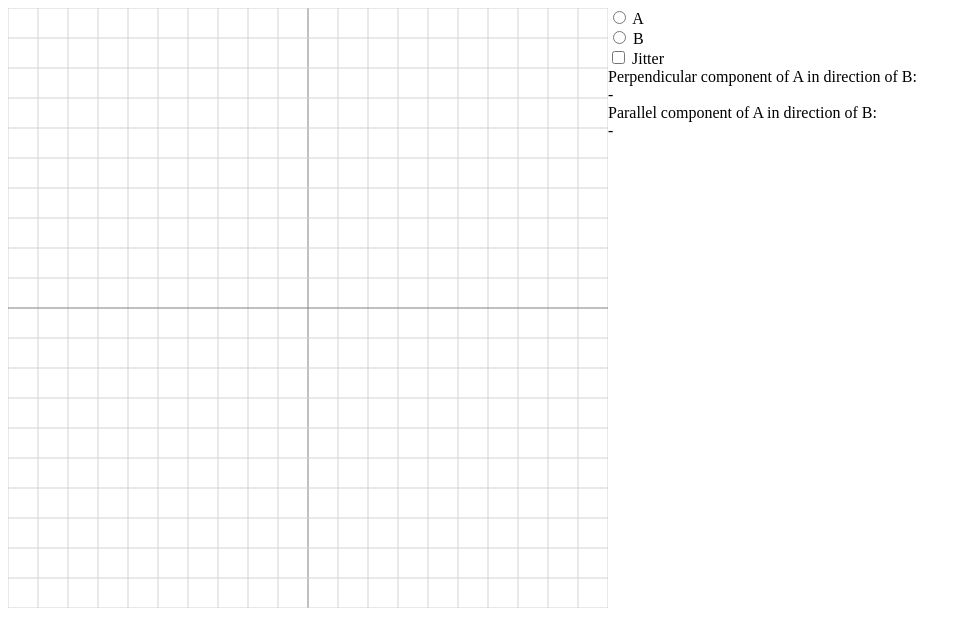
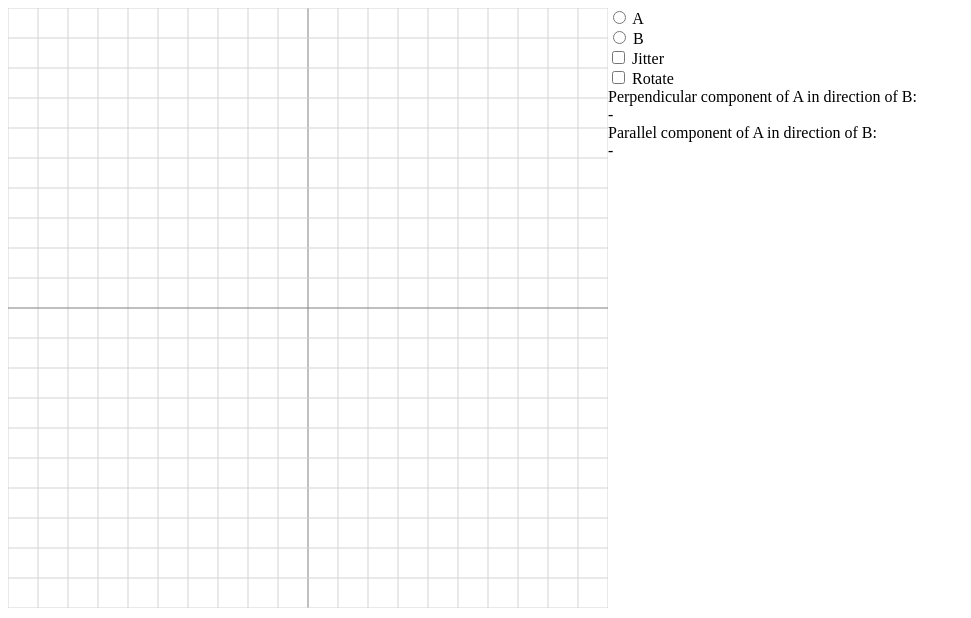
Before and after one commit to msbit/vector-components, a website with bundled scripts: page index.html in a window 1280 px wide. Shown: the whole page, without its empty margins (0-971 px from the left). Built offline with nearby package versions, Linux system fonts and the light colour scheme.

Commit message:
Add rotate checkbox

```diff
--- a/index.html
+++ b/index.html
@@ -19,6 +19,10 @@
           <input type="checkbox" id="jitter" name="jitter" value="jitter">
           <label for="jitter">Jitter</label>
         </div>
+        <div>
+          <input type="checkbox" id="rotate" name="rotate" value="rotate">
+          <label for="rotate">Rotate</label>
+        </div>
         <div>Perpendicular component of A in direction of B:</div>
         <div id="perpendicular-component">-</div>
         <div>Parallel component of A in direction of B:</div>
--- a/index.js
+++ b/index.js
@@ -1,6 +1,18 @@
 import { wrappedContext } from './context.js';
 import { mouseDrag, scaleToCanvas } from './util.js';
 import { Vector } from './vector.js';
+
+function checkbox (document, id, handler) {
+  const input = document.getElementById(id);
+  if (!input) { return; }
+
+  input.addEventListener('change', async (event) => {
+    handler(event.target.checked);
+  });
+
+  handler(false);
+  input.checked = false;
+}
 
 window.addEventListener('load', async (event) => {
   const document = event.target;
@@ -8,7 +20,6 @@ window.addEventListener('load', async (event) => {
 
   const canvas = document.getElementById('canvas');
   const inputs = document.getElementsByTagName('input');
-  const jitterInput = document.getElementById('jitter');
   const perpendicularComponentElement = document.getElementById('perpendicular-component');
   const parallelComponentElement = document.getElementById('parallel-component');
 
@@ -27,11 +38,10 @@ window.addEventListener('load', async (event) => {
   });
 
   let jitter = false;
-  jitterInput.checked = false;
+  let rotate = false;
 
-  jitterInput.addEventListener('change', async (event) => {
-    jitter = event.target.checked;
-  });
+  checkbox(document, 'jitter', x => jitter = x);
+  checkbox(document, 'rotate', x => rotate = x);
 
   findChecked();
 
@@ -68,6 +78,11 @@ window.addEventListener('load', async (event) => {
       }
     }
 
+    if (rotate && vectors[0] !== null) {
+      let v = Vector.scalarProduct(Vector.perpendicular(vectors[0]), 0.05);
+      vectors[0] = Vector.add(vectors[0], v);
+    }
+
     if (vectors[0] === null || vectors[1] === null) {
       perpendicularComponentElement.innerHTML = '-';
       parallelComponentElement.innerHTML = '-';
```
